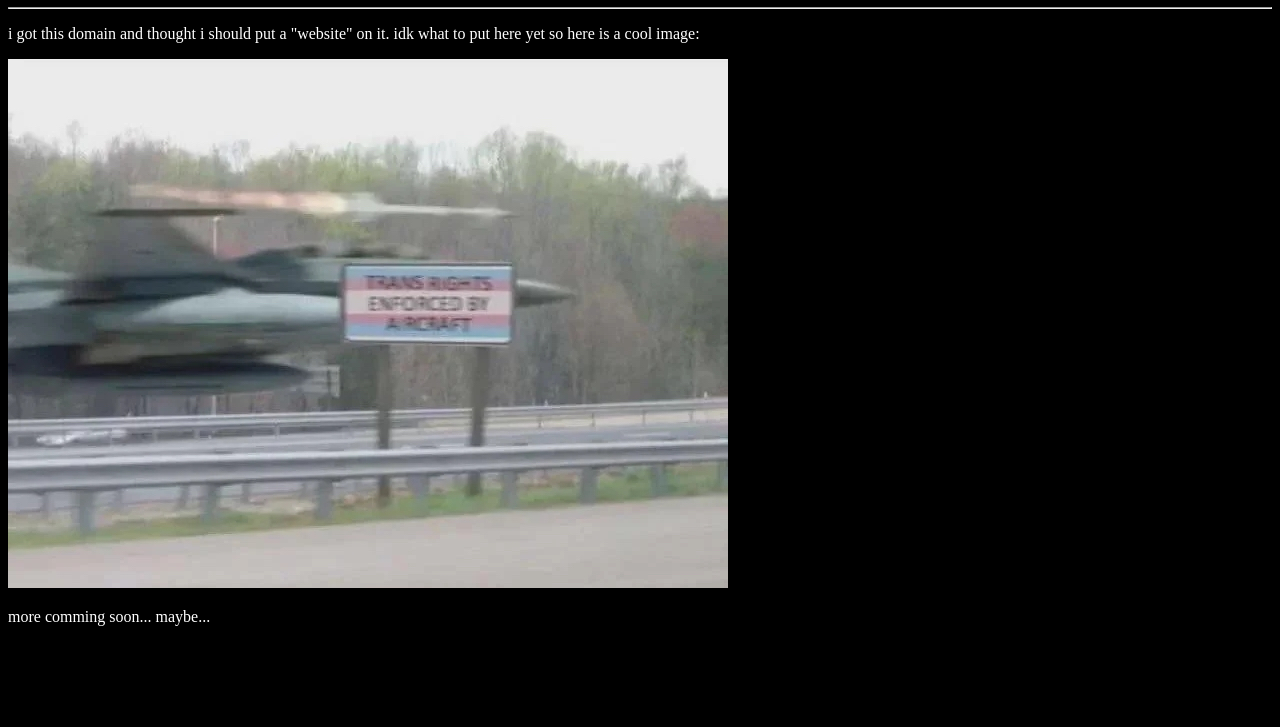
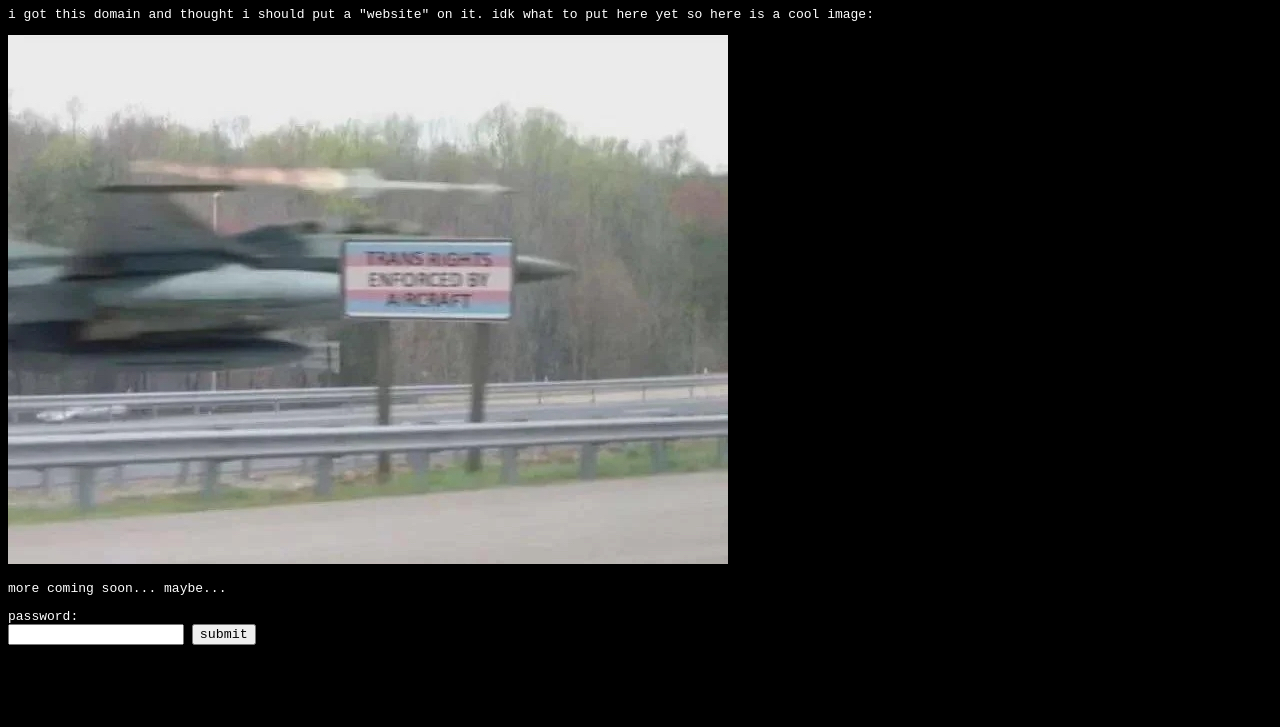
Before and after one commit to Lolbird123/website, a plain HTML site: page index.html in a window 1280 px wide. Shown: the part 73-800 px from the top of the page. Drawn offline with Linux system fonts and the light colour scheme.

Commit message:
i am good at spelling

```diff
--- a/index.html
+++ b/index.html
@@ -14,7 +14,11 @@
         <hr>
         <p>i got this domain and thought i should put a "website" on it. idk what to put here yet so here is a cool image:</p>
         <img src="trans-rights.png" alt="a fighter jet flying extremely low above a highway. the highway has a sign that says trans rights enforced by aircraft, with the trans flag as background. the jet is launching a missile. the image is blurry, especially the jet and missile.">
-        <p>more comming soon... maybe...</>
+        <p>more coming soon... maybe...</p>
+        <label for="password">password:</label>
+        <br>
+        <input type="password" id="password" name="password">
+        <button onclick="document.getElementById('password').value = ''">submit</button>
     </main>
   </body>
 </html>
--- a/style.css
+++ b/style.css
@@ -10,6 +10,10 @@ h1, h2, h3 {
   color: #ff0044;
 }
 
+* {
+  font-family: monospace;
+}
+
 hr {
   color: #008aff;
 }
```
